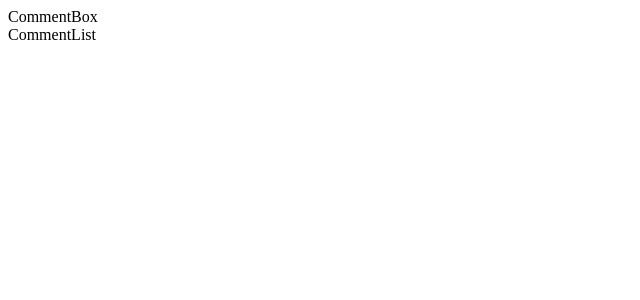
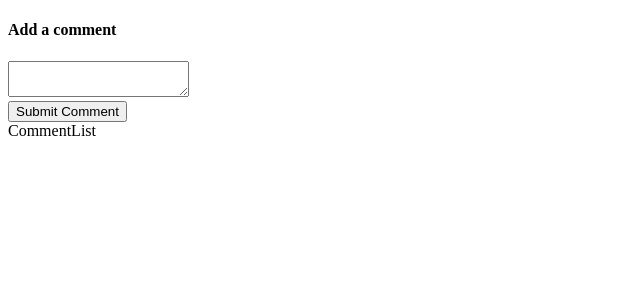
Before and after one commit to odelavia/React-Jest-Enzyme-Testing, a React (Create React App) app: page / in a window 1280 px wide. Shown: the top 300 px of the page, without its empty margins (0-640 px from the left). Built offline with nearby package versions, Linux system fonts and the light colour scheme.

Commit message:
set up all tests for  CommentBox test suite

```diff
--- a/src/components/CommentBox.js
+++ b/src/components/CommentBox.js
@@ -1,11 +1,25 @@
 import React, { Component } from 'react';
 
 class CommentBox extends Component {
+ state = { comment: '' };
+
+ handleChange = event => {
+  this.setState({ comment: event.target.value })
+ }
+
+ handleSubmit = event => {
+  this.setState({ comment: '' })
+ }
+
   render() {
     return (
-      <div>
-        CommentBox
-      </div>
+      <form onSubmit={this.handleSubmit}>
+        <h4>Add a comment</h4>
+        <textarea onChange={this.handleChange} value={this.state.comment}/>
+        <div>
+         <button>Submit Comment</button>
+        </div>
+      </form>
     );
   }
 }
```
Also changed, not shown: 1 other file (tests, documents, lock files or other folders).
